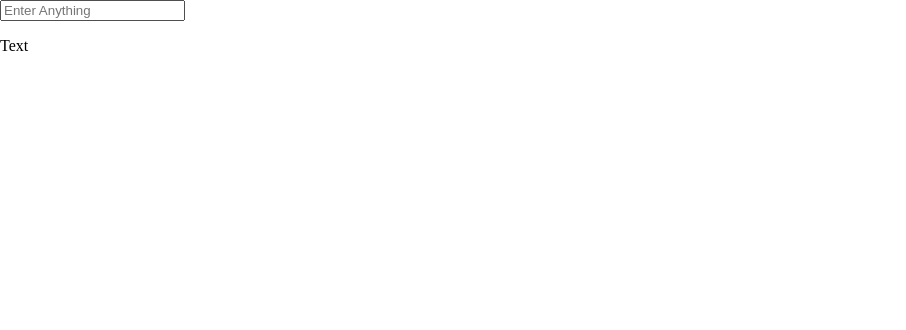
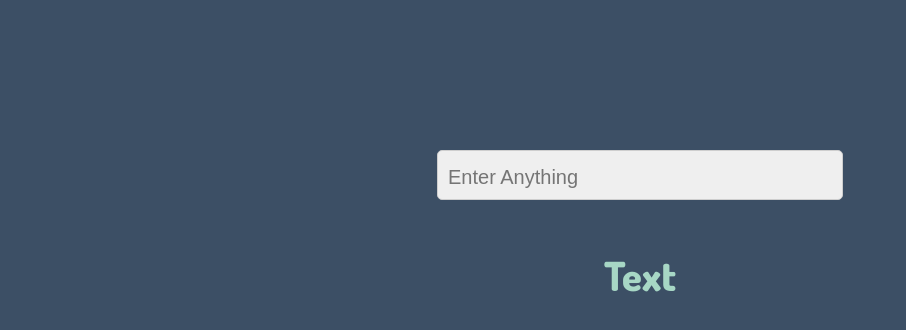
Before and after one commit to godabavinay/Vue-Challenge1, a plain HTML site: page index.html in a window 1280 px wide. Shown: the whole page, without its empty margins (0-906 px from the left). Drawn offline with nearby package versions, Linux system fonts and the light colour scheme.

Commit message:
added font from google font apis

```diff
--- a/stylesheet.css
+++ b/stylesheet.css
@@ -1,9 +1,33 @@
+@import url('https://fonts.googleapis.com/css?family=Dosis:800');
+
 html {
     padding: 0;
     margin: 0;
 }
 
 body {
+    font-family: 'Dosis', sans-serif;
+    font-size: 30pt;
+    color: #a7d7c5;
     padding: 0;
     margin: 0;
+    background-color: #3c4f65;
 }
+
+#app {
+    text-align: center;
+    margin: auto;
+}
+
+input {
+    margin-top: 150px;
+    margin-bottom: 10px;
+    font-size: 15pt;
+    padding: 15px 10px 10px;
+    border: 1px solid #cecece;
+    background-color: #efefef;
+    color: #787575;
+    border-radius: 5px;
+    width: 30%;
+    outline: none;
+}
```
